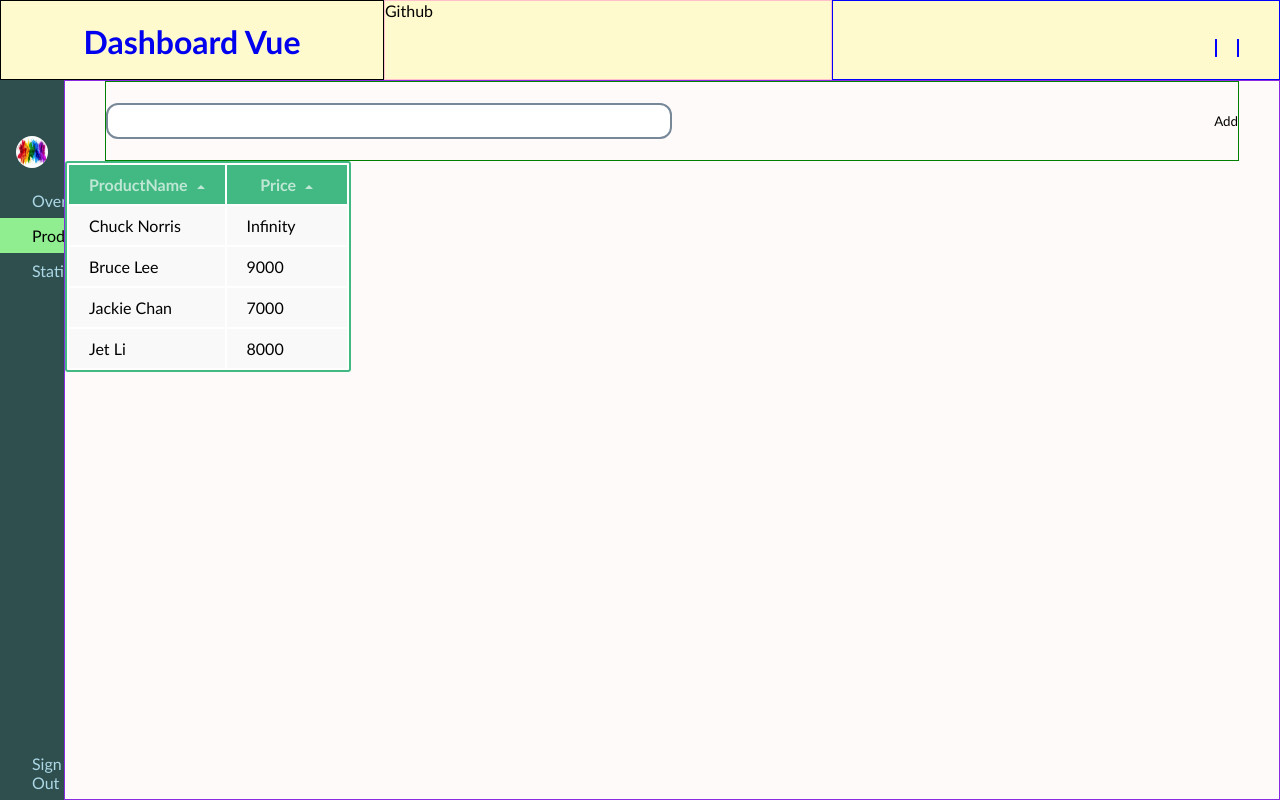
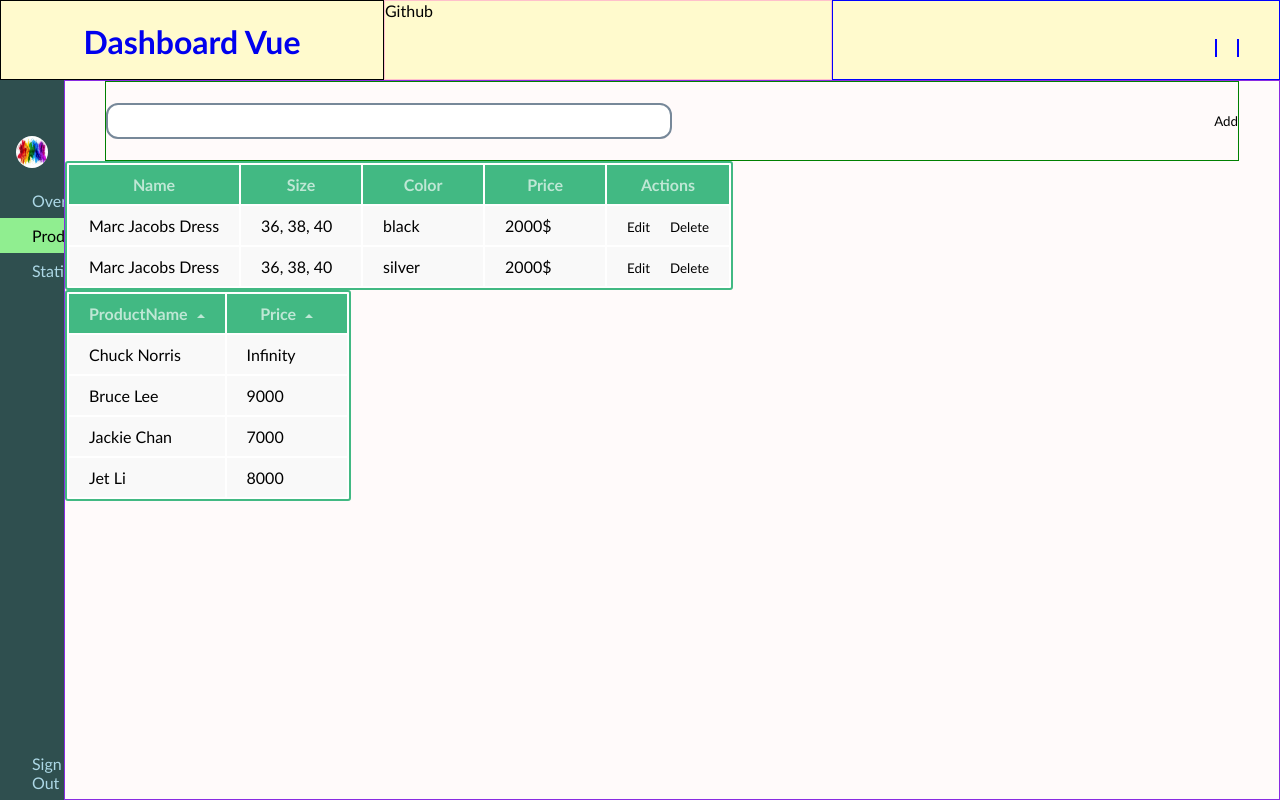
Before and after one commit to banuaggun/dashboard-vue, a Vue app: page /products in a window 1280 px wide. Built offline with nearby package versions, Linux system fonts and the light colour scheme; some icons are missing.

Commit message:
CRUD Operations preparations are being made for the Products page.

```diff
--- /dev/null
+++ b/src/assets/data/products.json
@@ -0,0 +1,17 @@
+[
+  {
+    "id":1,
+    "productName":"T-shirt",
+    "content": "A cotton fabric"
+  },
+  {
+    "id":2,
+    "productName":"T-shirt",
+    "content": "A cotton fabric"
+  },
+  {
+    "id":3,
+    "productName":"T-shirt",
+    "content": "A cotton fabric"
+  }
+]
--- a/src/components/AddProduct.vue
+++ b/src/components/AddProduct.vue
@@ -4,7 +4,20 @@ export default {
   components:{BaseInput},
   data() {
     return {
-      open: false
+      open: false,
+      ProductName:'',
+      Price:'',
+      tableData:[]
+    }
+  },
+  methods:{
+    addProduct(){
+      this.tableData.push({
+        ProductName:this.ProductName,
+        Price:this.Price
+      });
+      this.ProductName="";
+      this.Price="";
     }
   }
 }
@@ -23,16 +36,15 @@ export default {
     <div class="modal__area__content__form">
 
 
-      <form>
-
+      <form @submit.prevent="addProduct">
         <label for="phone">Phone</label>
-        <input type="text" id="phone" value="" />
+        <input type="text" id="phone" v-model="ProductName" />
         <label for="orders">Orders</label>
-        <input type="text" id="orders" value="" />
+        <input type="text" id="orders" v-model="Price" />
         <label for="spends">Spends</label>
         <input type="text" id="spends" value="" />
         <fieldset>
-        <button type="submit">Add</button>
+        <button type="submit" @click="$router.push('/products')">Add</button>
         <button @click="$router.push('/products')">Cancel</button>
         </fieldset>
       </form>
--- a/src/components/DropdownMenuItem.vue
+++ b/src/components/DropdownMenuItem.vue
@@ -1,13 +1,17 @@
 <template>
   <div>
-    <ul id="notifications">
+    <div id="notifications">
+      <ul id="notifications">
       <li>article 1</li>
       <li>article 2</li>
     </ul>
-        <ul id="messages">
+    </div>
+        <div id="messages">
+          <ul id="messages">
       <li>item 1</li>
       <li>item 2</li>
     </ul>
+        </div>
   </div>
 
 </template>
--- /dev/null
+++ b/src/components/ProductsTable.vue
@@ -0,0 +1,75 @@
+<template>
+    <div>
+        <table>
+            <thead>
+                <tr>
+                    <th>Name</th>
+                    <th>Size</th>
+                    <th>Color</th>
+                    <th>Price</th>
+                    <th>Actions</th>
+                </tr>
+            </thead>
+            <tbody>
+                <tr v-for="data in productObj" :key="data.id">
+                    <td>{{data.name}}</td>
+                    <td>{{data.size}}</td>
+                    <td>{{data.color}}</td>
+                    <td>{{data.price}}</td>
+                    <td>
+                        <button style="margin-right:20px;">Edit</button>
+                        <button>Delete</button>
+                    </td>
+                </tr>
+            </tbody>
+        </table>
+    </div>
+</template>
+<script>
+export default {
+    data(){
+        return{
+            productObj:[
+                {
+                    id:1,
+                    name:'Marc Jacobs Dress',
+                    color:'black',
+                    size:'36, 38, 40',
+                    price:'2000$'
+                },
+                {
+                    id:2,
+                    name:'Marc Jacobs Dress',
+                    color:'silver',
+                    size:'36, 38, 40',
+                    price:'2000$'
+                }
+            ]
+        }
+    }
+}
+</script>
+<style>
+
+</style>
+
+<!--
+<template>
+    <div>
+        <h1 v-for="product in products" :key="product.id">
+            {{ products.productName }} {{ productName }}
+        </h1>
+        <p v-for="product in products" :key="product.id">{{ products.content }} {{ content }}</p>
+    </div>
+</template>
+<script setup>
+import { ref } from 'vue';
+const products = ref(null);
+fetch('../assets/data/products.json')
+    .then(response => response.json())
+    .then(data => products.value = data);
+
+
+</script>
+<style></style>
+-->
--- a/src/views/Products.vue
+++ b/src/views/Products.vue
@@ -12,18 +12,27 @@
     </div>
 
     <div class="products__table">
-      <Table :data="tableData" :columns="tableColumns" :filter-key="searchQuery" />
+      <ProductsTable />
+
+      <Table :data="tableData" :columns="tableColumns" :filter-key="searchQuery" :addProduct="addProduct" />
     </div>
   </div>
 </template>
 <script setup>
+import ProductsTable from '../components/ProductsTable.vue'
 import Table from '../components/Table.vue'
 import AddProduct from '../components/AddProduct.vue'
+import products from '../assets/data/products.json'
 import {tableData, tableColumns} from '../assets/data/products.js'
 import {ref} from 'vue'
 
 
 const searchQuery = ref('')
+
+const addProduct = ref('')
+
+
+
 
 </script>
 <style>
```
